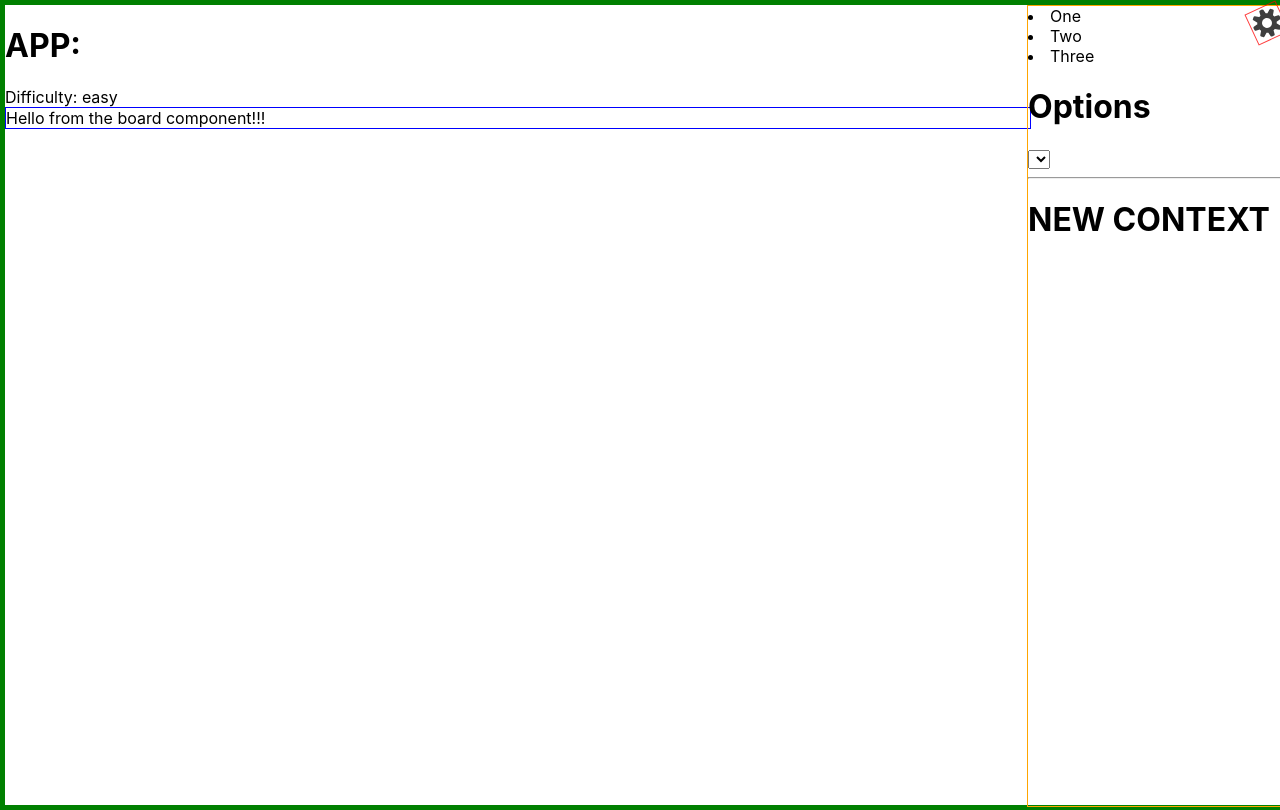
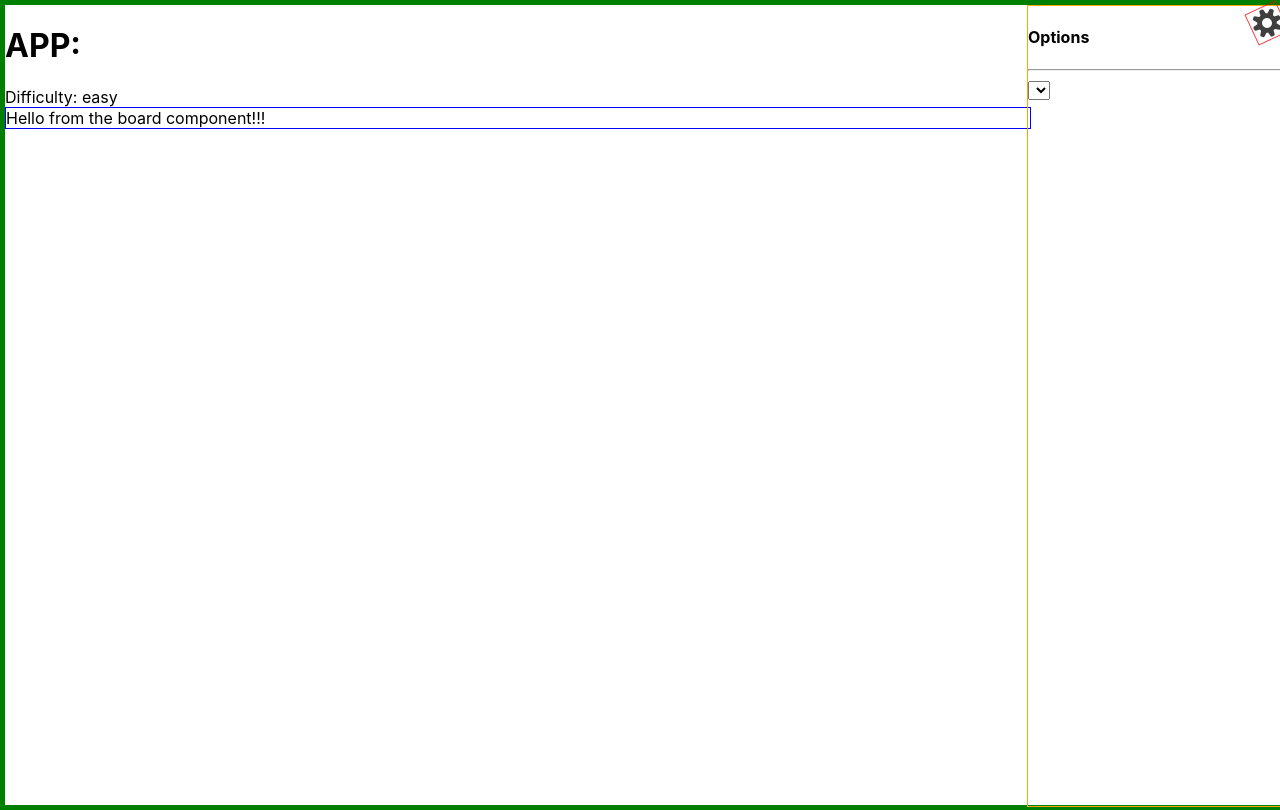
Before and after one commit to metalogica/tweetsweeper, a React (Create React App) app: page / in a window 1280 px wide. Both pictures are taken after a click on the element 1267 px from the left and 23 px from the top of the page. Built offline with nearby package versions, Linux system fonts and the light colour scheme.

Commit message:
renamed gamecontext

```diff
--- a/src/components/Toolbar.tsx
+++ b/src/components/Toolbar.tsx
@@ -12,14 +12,9 @@ function Toolbar(props: any) {
       {
         revealed && (
           <>
-            <li>One</li>
-            <li>Two</li>
-            <li>Three</li>
-            <h1>Options</h1>
-            <select name="" id="" onChange={(event) => {}}>
-            </select>
+            <h4>Options</h4>
             <hr/>
-            <h1>NEW CONTEXT</h1>
+            <Toggle/>
           </>
         )
       }
@@ -27,4 +22,12 @@ function Toolbar(props: any) {
   )
 }
 
+function Toggle() {
+  return (
+    <select name="" id="" onChange={(event) => {}}>
+
+    </select>
+  )
+}
+
 export default Toolbar
--- a/src/contexts.ts
+++ b/src/contexts.ts
@@ -16,14 +16,14 @@ export enum Opponent {
   Biden = 'biden',
 }
 
-export type GameStateContextType = {
+export type GameContextType = {
   difficulty: Difficulty;
   setDifficulty: (Difficulty: Difficulty) => void
 }
 
-export const GameStateContext = createContext<GameStateContextType>({
+export const GameContext = createContext<GameContextType>({
   difficulty: Difficulty.Easy,
   setDifficulty: () => {console.log('enum context fire')}
 })
 
-export const useGameState = () => useContext(GameStateContext)
+export const useGameState = () => useContext(GameContext)
```
Also changed, not shown: src/App.tsx (+4 -4 lines), 1 other file (tests, documents, lock files or other folders).
